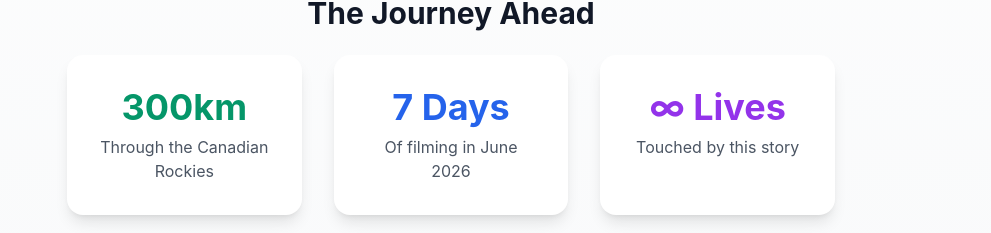
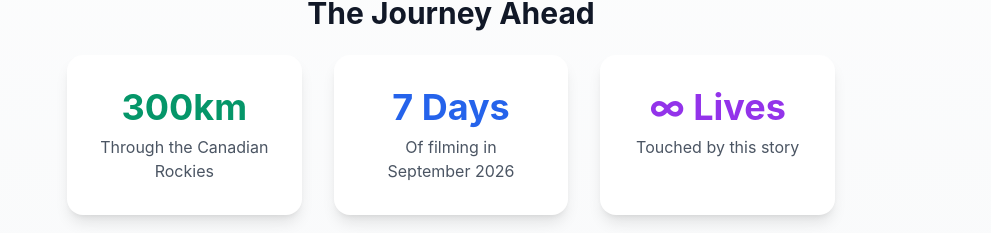
Before and after one commit to HLRE2026/HLRE-update, a React (Vite) app: page / in a window 1280 px wide. Shown: the part 4129-4362 px from the top of the page, without its empty margins (189-1180 px from the left). Built offline with nearby package versions, Linux system fonts and the light colour scheme.

Commit message:
fix: update filming month to September 2026
Correct filming month in "The Journey Ahead" section.

```diff
--- a/src/components/OurVision.tsx
+++ b/src/components/OurVision.tsx
@@ -88,7 +88,7 @@ export default function OurVision() {
               </div>
               <div className="bg-white rounded-2xl shadow-lg p-8 flex flex-col items-center">
                 <div className="text-4xl font-bold mb-2 text-blue-600">7 Days</div>
-                <p className="text-gray-600">Of filming in June 2026</p>
+                <p className="text-gray-600">Of filming in September 2026</p>
               </div>
               <div className="bg-white rounded-2xl shadow-lg p-8 flex flex-col items-center">
                 <div className="text-4xl font-bold mb-2 text-purple-600">∞ Lives</div>
```
